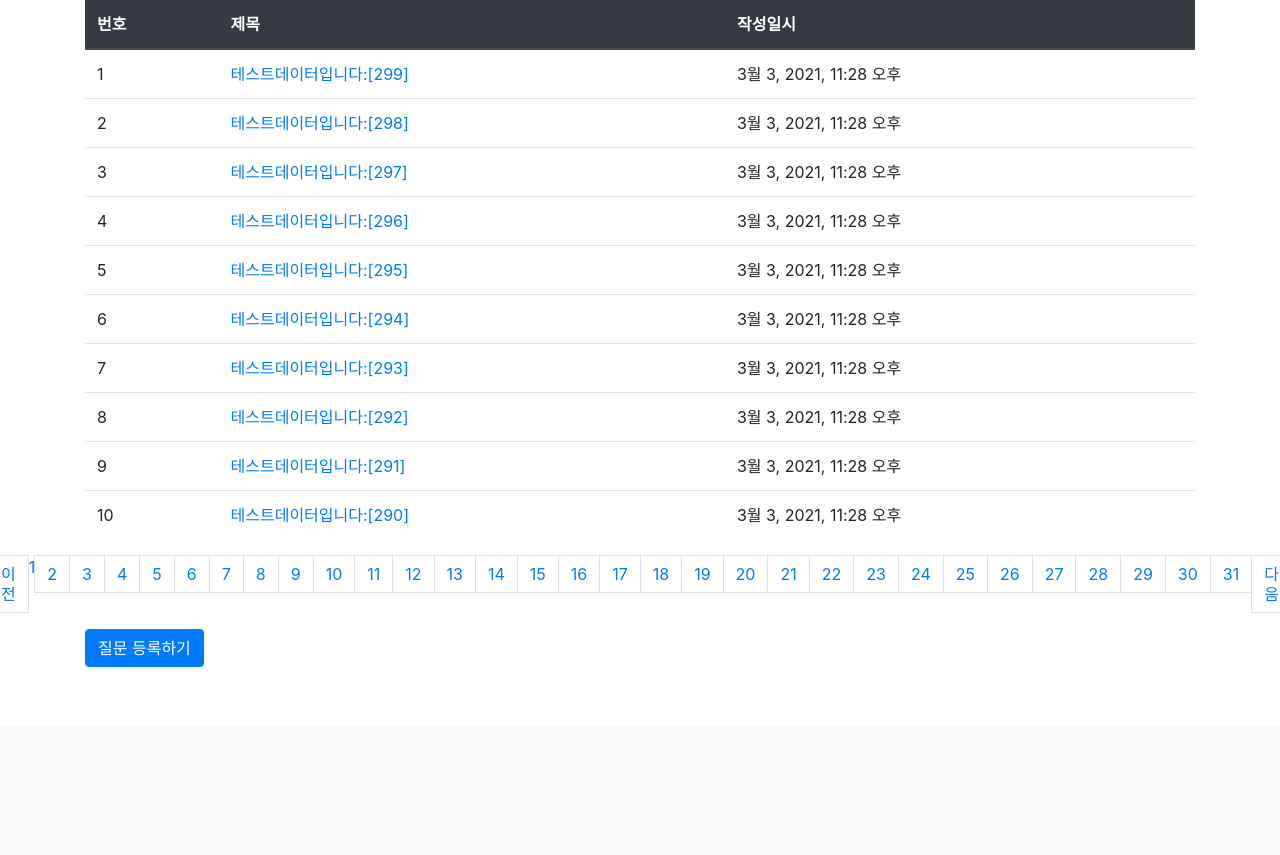
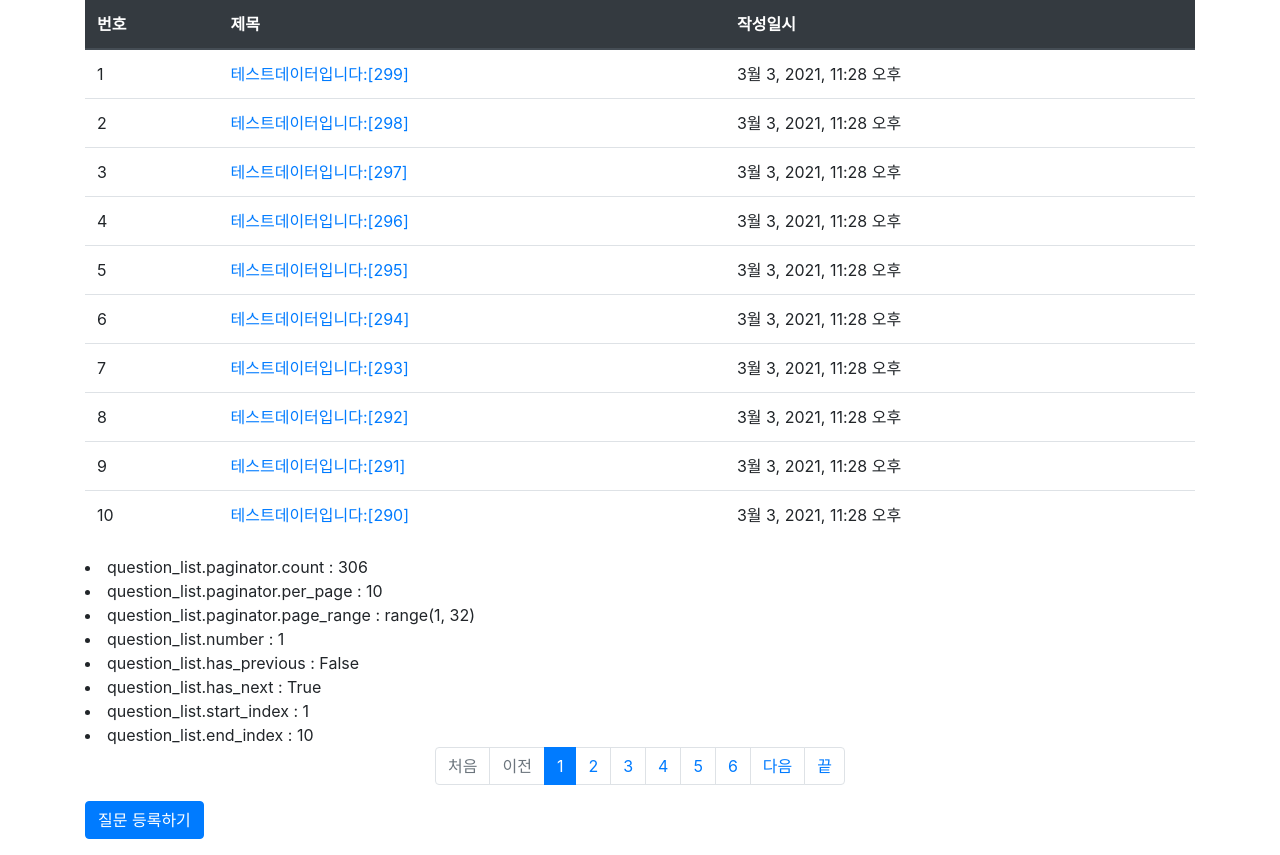
Before and after one commit to nalcoding/pybo, a Django app: page /pybo/ in a window 1280 px wide. Shown: the part 74-929 px from the top of the page. Before the commit the page ends 741 px from the top, so only its background shows below. Run offline with Django 3.2, Linux system fonts and the light colour scheme; data comes from the database, SQL or seed files in the repository.

Commit message:
페이징 버전업중

```diff
--- a/templates/pybo/question_list.html
+++ b/templates/pybo/question_list.html
@@ -29,28 +29,56 @@
         {% endif %}
         </tbody>
     </table>
+    <li>question_list.paginator.count : {{ question_list.paginator.count }}</li>
+    <li>question_list.paginator.per_page : {{ question_list.paginator.per_page }}</li>
+    <li>question_list.paginator.page_range : {{ question_list.paginator.page_range }}</li>
+
+    <li>question_list.number : {{ question_list.number }}</li>
+    <li>question_list.has_previous : {{ question_list.has_previous }}</li>
+    <li>question_list.has_next : {{ question_list.has_next }}</li>
+    <li>question_list.start_index : {{ question_list.start_index }}</li>
+    <li>question_list.end_index : {{ question_list.end_index }}</li>
+
+
+
+
+
     <!-- 페이징 처리 시작-->
     <ul class="pagination justify-content-center ">
+        <!-- 첫 페이지 -->
+        {% if question_list.number != question_list.start_index %}
+        <li class="page-item">
+            <a class="page-link" href="?page={{ start_index }}">처음</a>
+        </li>
+        {% else %}
+        <li class="page-item disabled">
+            <a class="page-link"  tabindex="-1" aria-disabled="true" href="#">처음</a>
+        </li>
+        {% endif %}
+
         <!-- 이전 페이지 -->
         {% if question_list.has_previous%}
+
         <li class="page-item">
             <a class="page-link" href="?page={{ question_list.previous_page_number }}">이전</a>
         </li>
         {% else %}
-        <li class="page-item">
+        <li class="page-item disabled">
             <a class="page-link"  tabindex="-1" aria-disabled="true" href="#">이전</a>
         </li>
         {% endif %}
         <!-- 페이지 리스트 -->
         {% for page_number in question_list.paginator.page_range %}
+            {% if page_number >= question_list.number|add:-5 and page_number <= question_list.number|add:5 %}
                 {% if page_number == question_list.number %}
                 <li class="page-item active" aria-current="page">
-               <a href="?page={{ page_number }}">{{ page_number }}</a>
+                   <a class="page-link" href="?page={{ page_number }}">{{ page_number }}</a>
                 </li>
                 {% else %}
                 <li class="page-item">
                     <a class="page-link" href="?page={{ page_number }}">{{ page_number }}</a>
                 </li>
+                {% endif %}
             {% endif %}
         {% endfor %}
         <!-- 다음 페이지 -->
@@ -61,10 +89,21 @@
             </a>
         </li>
         {% else %}
-        <li class="page-item">
+        <li class="page-item disabled">
             <a class="page-link" tabindex="-1" aria-disabled="true" href="#">
                 다음
             </a>
+        </li>
+        {% endif %}
+
+        <!-- 끝 페이지 -->
+        {% if question_list.number != question_list.end_index %}
+        <li class="page-item">
+            <a class="page-link" href="?page={{ 222 }}">끝</a>
+        </li>
+        {% else %}
+        <li class="page-link disable">
+            <a class="page-link" tabindex="-1" aria-disabled="true" href="#">끝</a>
         </li>
         {% endif %}
     </ul>
```
Lines whose indentation alone changed are shown as unchanged.
